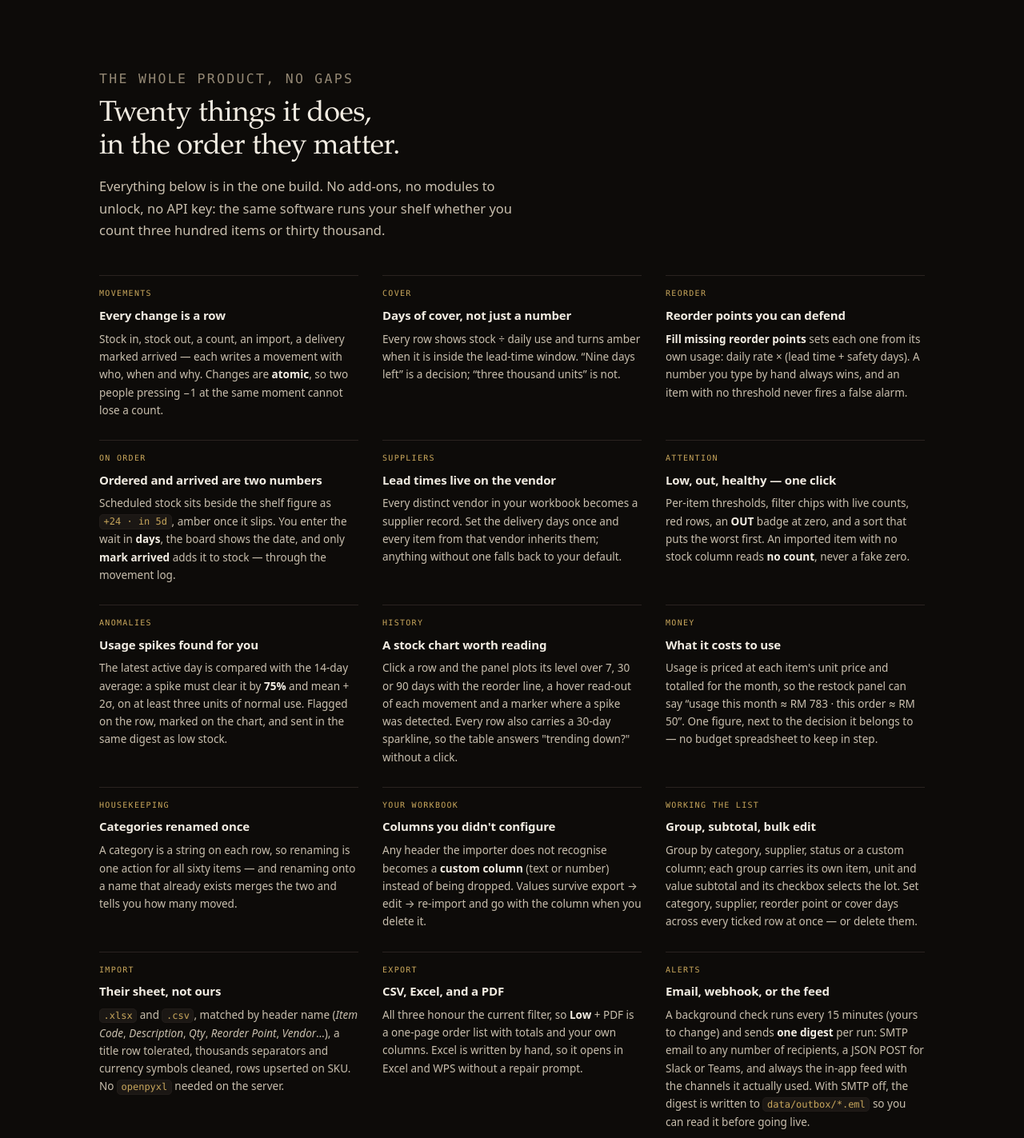
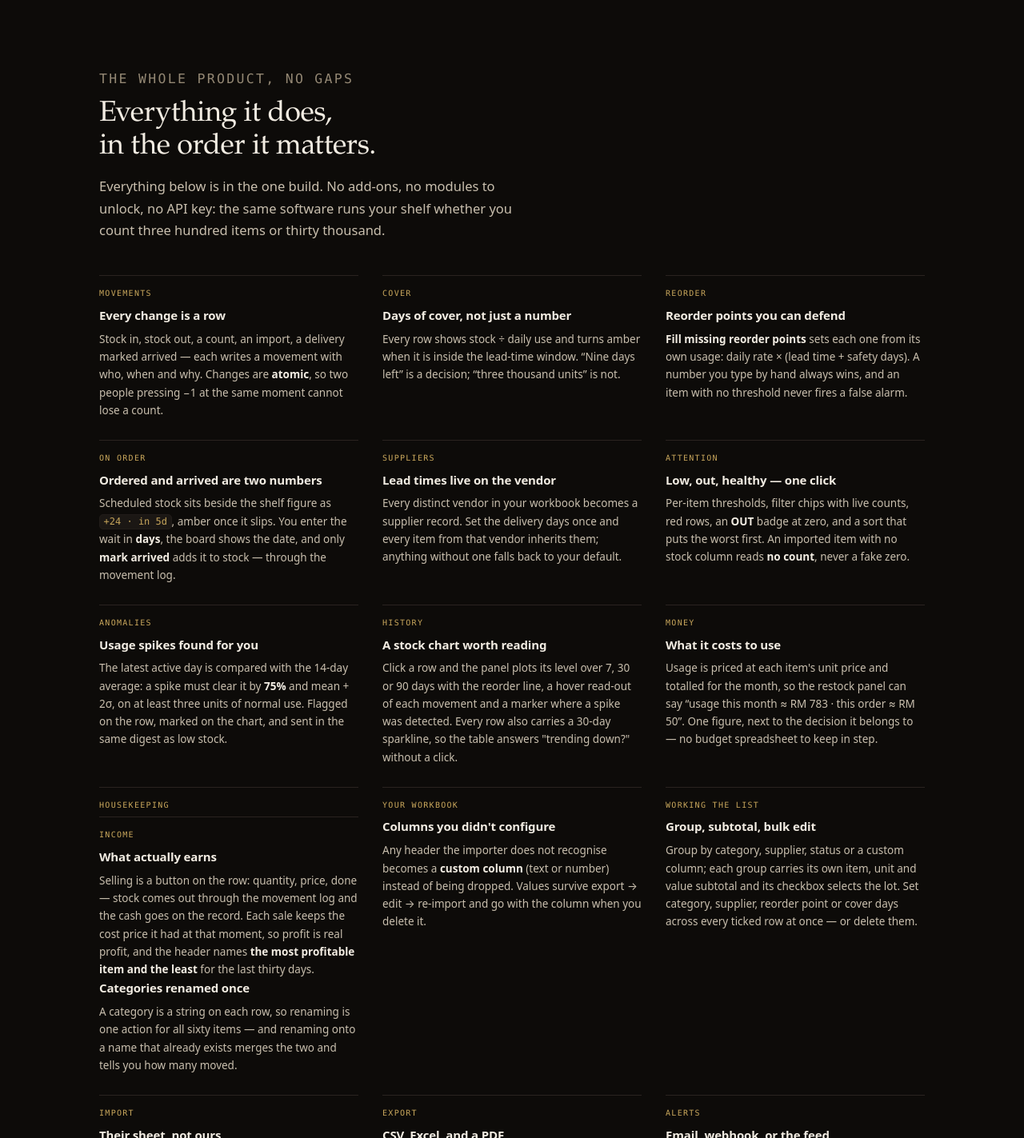
Before and after one commit to NxGenWidgeter/stockwatch-site, a plain HTML site: page index.html in a window 1280 px wide. Shown: the part 1240-2663 px from the top of the page at 80% size. Drawn offline with Linux system fonts and the light colour scheme.

Commit message:
Site: income and profit card

```diff
--- a/index.html
+++ b/index.html
@@ -387,7 +387,7 @@
   <div class="wrap">
     <div class="sec-head">
       <p class="eyebrow">The whole product, no gaps</p>
-      <h2>Twenty things it does,<br>in the order they matter.</h2>
+      <h2>Everything it does,<br>in the order it matters.</h2>
       <p>Everything below is in the one build. No add-ons, no modules to unlock, no API key:
         the same software runs your shelf whether you count three hundred items or thirty thousand.</p>
     </div>
@@ -457,6 +457,14 @@
       </div>
       <div class="feat">
         <span class="lab">Housekeeping</span>
+      <div class="feat">
+        <span class="lab">Income</span>
+        <h3>What actually earns</h3>
+        <p>Selling is a button on the row: quantity, price, done — stock comes out through the
+          movement log and the cash goes on the record. Each sale keeps the cost price it had at
+          that moment, so profit is real profit, and the header names <b>the most profitable item
+          and the least</b> for the last thirty days.</p>
+      </div>
         <h3>Categories renamed once</h3>
         <p>A category is a string on each row, so renaming is one action for all sixty items —
           and renaming onto a name that already exists merges the two and tells you how many
```
